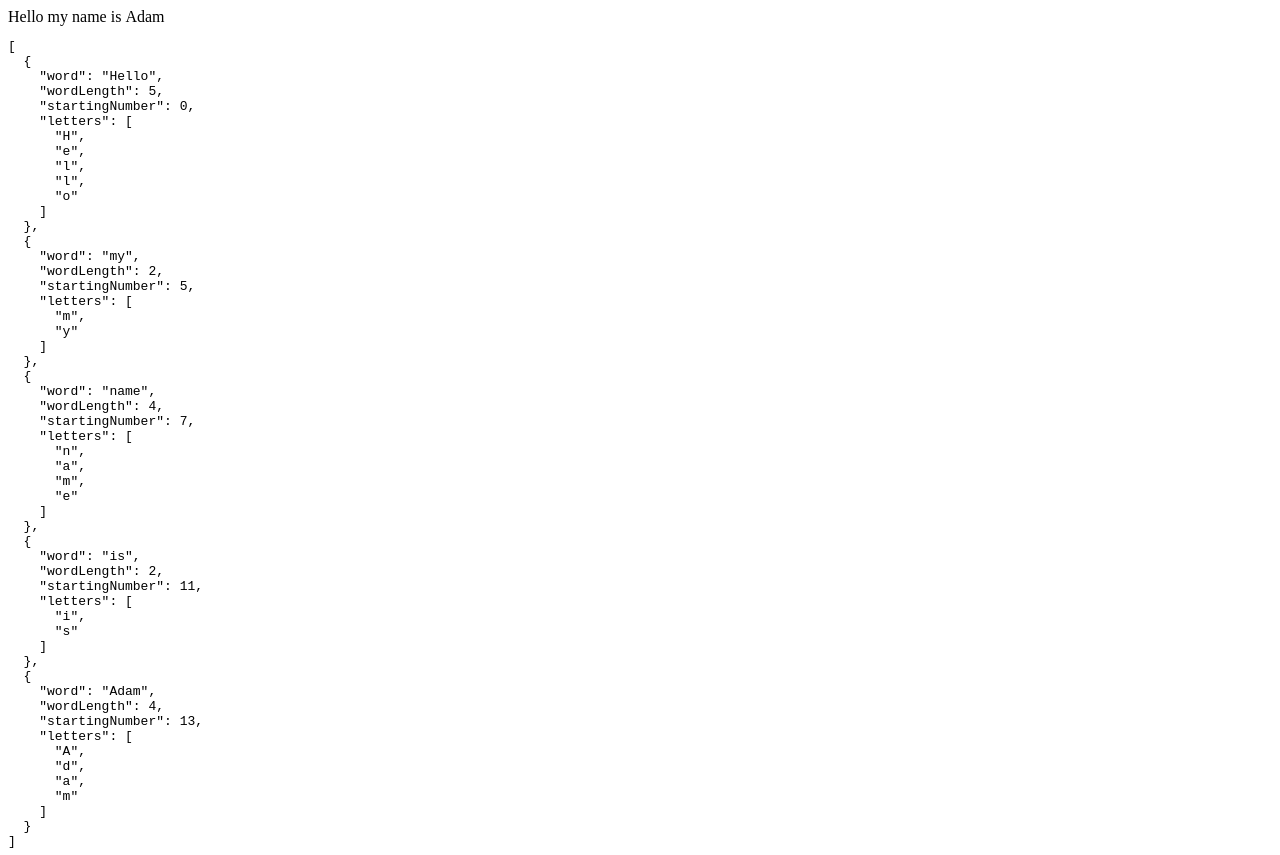
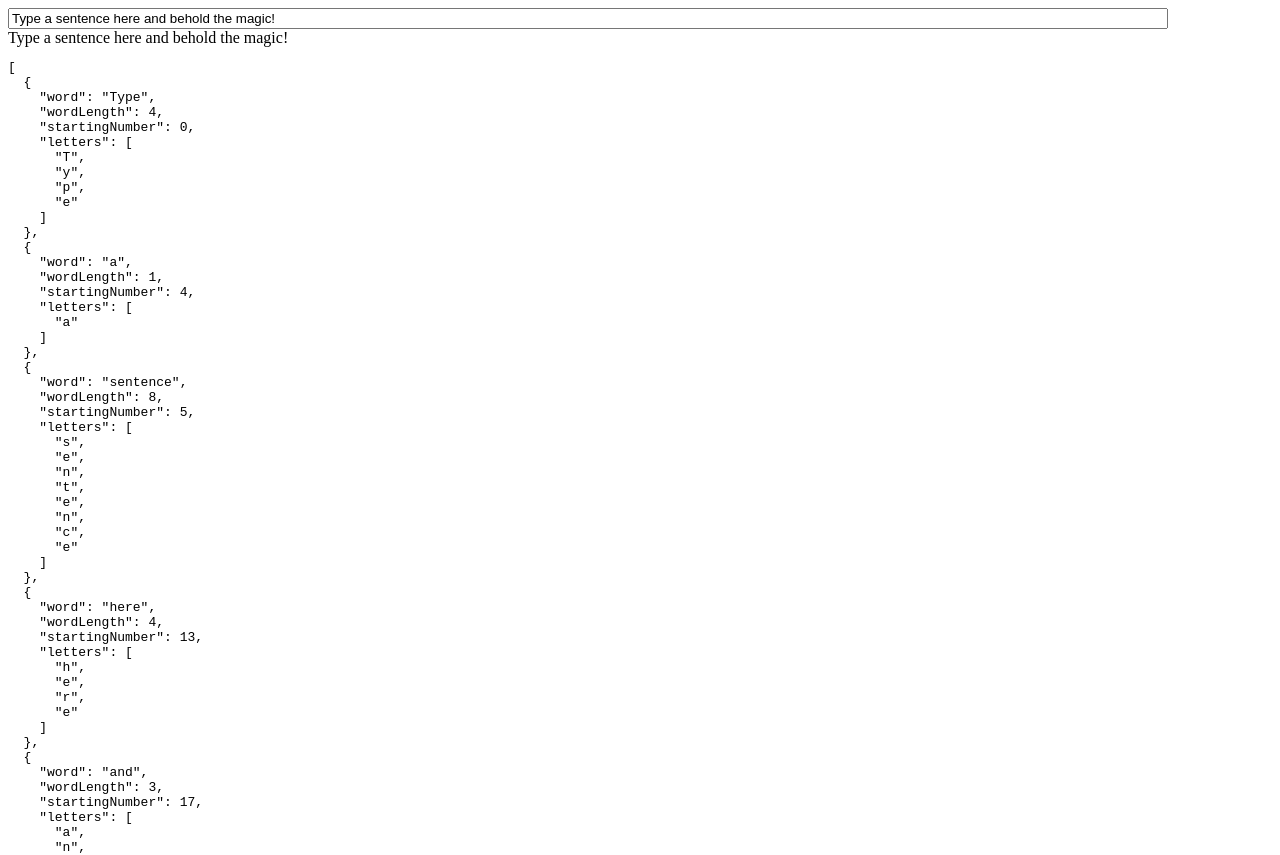
Before and after one commit to adamwhitlock1/scratch-vue2, a Vue app: page / in a window 1280 px wide. Shown: the top 855 px of the page. Built offline with nearby package versions, Linux system fonts and the light colour scheme.

Commit message:
make the sentence reactive to bound input

```diff
--- a/src/App.vue
+++ b/src/App.vue
@@ -1,6 +1,7 @@
 <template>
   <div id="app">
-    <Splitting debug sentence="Hello my name is Adam" wordClassName="WORDZ" characterClassName="CHARZ"/>
+    <input type="text" v-model="customSentence" style="width: 90vw">
+    <Splitting debug :sentence="customSentence" wordClassName="WORDZ" characterClassName="CHARZ"/>
   </div>
 </template>
 
@@ -9,6 +10,11 @@ import Splitting from './components/Splitting.vue'
 
 export default {
   name: 'App',
-  components: {Splitting}
+  components: {Splitting},
+  data() {
+    return {
+      customSentence: "Type a sentence here and behold the magic!"
+    }
+  }
 }
 </script>
```
